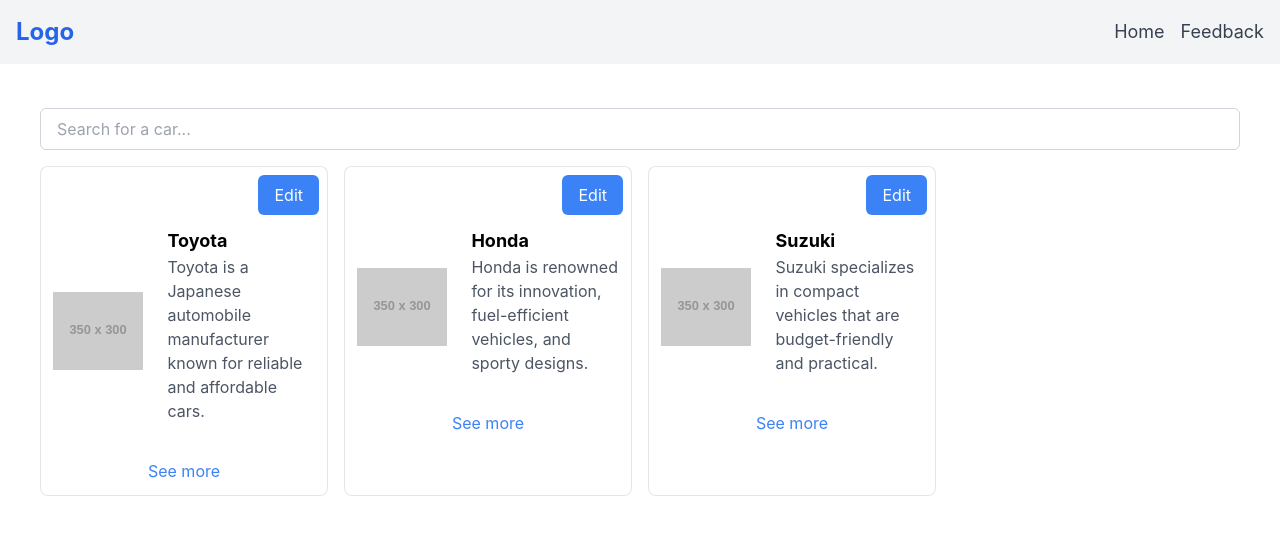
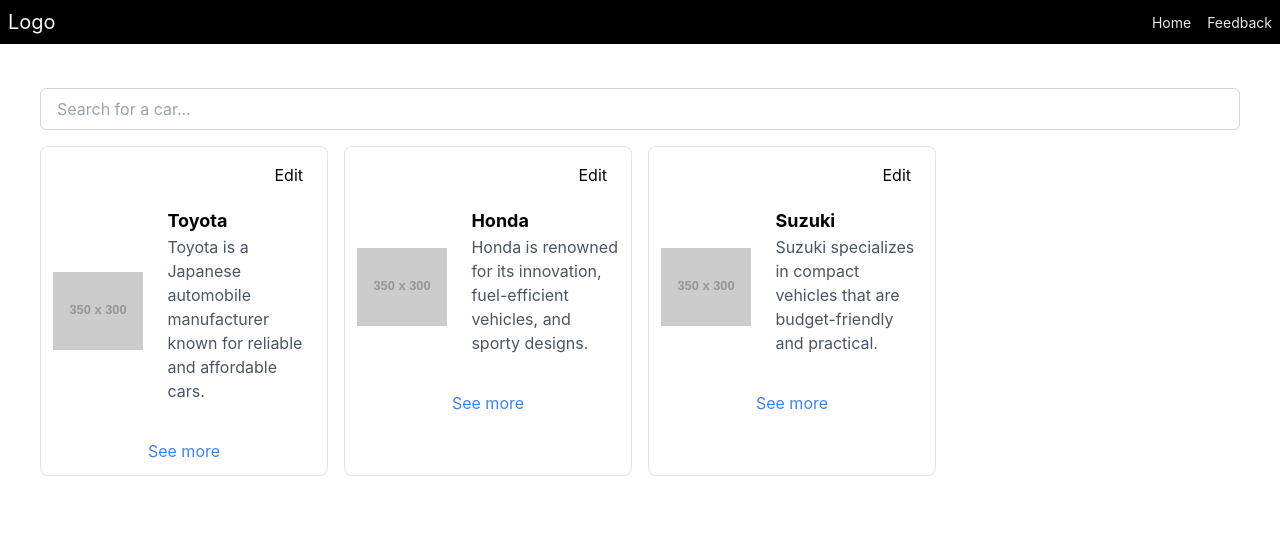
Before and after one commit to abdullah-arrivy/car-web, a React (Create React App) app in the folder app/: page / in a window 1280 px wide. Shown: the top 534 px of the page. Built offline with nearby package versions, Linux system fonts and the light colour scheme.

Commit message:
ui changes

```diff
--- a/app/src/App.js
+++ b/app/src/App.js
@@ -6,7 +6,7 @@
 
 function App() {
   return (
-    <div className="">
+    <div className="overflow-hidden">
       <BrowserRouter>
         <Routes>
           <Route
--- a/app/src/components/common/NotFound.jsx
+++ b/app/src/components/common/NotFound.jsx
@@ -1,6 +1,7 @@
 import React from "react";
 
 const NotFound = ({ message }) => {
+  console.log("not found text")
   return (
     <div>
       <p className="text-gray-500">{message}</p>
--- a/app/src/components/feedback/FeedBackCard.jsx
+++ b/app/src/components/feedback/FeedBackCard.jsx
@@ -3,7 +3,7 @@
 const FeedBackCard = ({ comment }) => {
   console.log("feed back card");
   return (
-    <div className="bg-white p-6 rounded-lg shadow-lg mb-2 ">
+    <div className="bg-white p-6 rounded-lg border  border-black/10 mb-2 ">
       <div className="bg-gray-100 p-4 rounded-lg shadow-sm mb-4 hover:bg-gray-200">
         <h4 className="text-xl font-bold text-blue-600">{comment.userName}</h4>
         <p className="text-sm text-gray-500">{comment.emailAddress}</p>
--- a/app/src/components/feedback/FeedBackForm.jsx
+++ b/app/src/components/feedback/FeedBackForm.jsx
@@ -1,8 +1,7 @@
 import React, { useState } from "react";
 
 const FeedBackForm = React.memo(({ handleSubmit }) => {
-
-  console.log("form called")
+  console.log("form called");
   const [formData, setFormData] = useState({
     userName: "",
     emailAddress: "",
@@ -38,8 +37,9 @@
   return (
     <form
       onSubmit={onSubmit}
-      className="bg-white p-6 rounded-lg shadow-lg space-y-4"
+      className="bg-white p-6 rounded-lg border  border-black/10  space-y-4"
     >
+      <h1>Feed Back Form</h1>
       {fields.map((field) => (
         <div key={field.name}>
           <label
--- a/app/src/components/home/CarCard.jsx
+++ b/app/src/components/home/CarCard.jsx
@@ -28,7 +28,7 @@
             <div className="pt-2 flex justify-end">
               <button
                 onClick={() => handleEdit(car)}
-                className="px-4 py-2 bg-blue-500 text-white rounded-md mr-2"
+                className="px-4 py-2  text-black rounded-md mr-2"
               >
                 Edit
               </button>
--- a/app/src/layout/Navbar.jsx
+++ b/app/src/layout/Navbar.jsx
@@ -2,19 +2,17 @@
 import { Link } from "react-router";
 import { navArray } from "../utils/NavbarArray";
 
-
 const NavBar = () => {
   return (
-    <nav className="flex justify-between items-center p-4 bg-gray-100 ">
-      <div className="text-2xl font-bold text-blue-600">Logo</div>
+    <nav className="flex justify-between items-center p-2 bg-black ">
+      <div className="text-xl  text-gray-100">Logo</div>
       <ul className="flex space-x-4">
         {navArray.map((item, index) => (
           <li key={index}>
-            <Link
-              to={item.path}
-              className="text-lg text-gray-700 hover:text-blue-500 transition-colors duration-300"
-            >
-              {item.label}
+            <Link to={item.path}>
+              <span className="text-sm text-gray-200 hover:text-blue-500 transition-colors duration-300">
+                {item.label}
+              </span>
             </Link>
           </li>
         ))}
--- a/app/src/layout/index.jsx
+++ b/app/src/layout/index.jsx
@@ -3,7 +3,7 @@
 const Layout = ({ children }) => {
   return (
     <div>
-        <NavBar/>
+      <NavBar />
       <main className="p-10">{children}</main>
     </div>
   );
--- a/app/src/pages/FeedBack.jsx
+++ b/app/src/pages/FeedBack.jsx
@@ -17,18 +17,19 @@
     [comments]
   );
 
+
   return (
     <div>
-      <div className="grid grid-cols-1 md:grid-cols-2 gap-6">
-        <div>
+      <div className="grid grid-cols-12 gap-6">
+        <div className="col-span-12 md:col-span-12 lg:col-span-4">
           <FeedBackForm handleSubmit={handleSubmit} />
         </div>
-        <div>
+        <div className="col-span-12 md:col-span-12 lg:col-span-8">
           {comments.length === 0 ? (
             <NotFound message={"No Comment yet!"} />
           ) : (
             comments.map((cmt, index) => (
-              <div key={index}>
+              <div key={index} >
                 <FeedBackCard comment={cmt} />
               </div>
             ))
```
